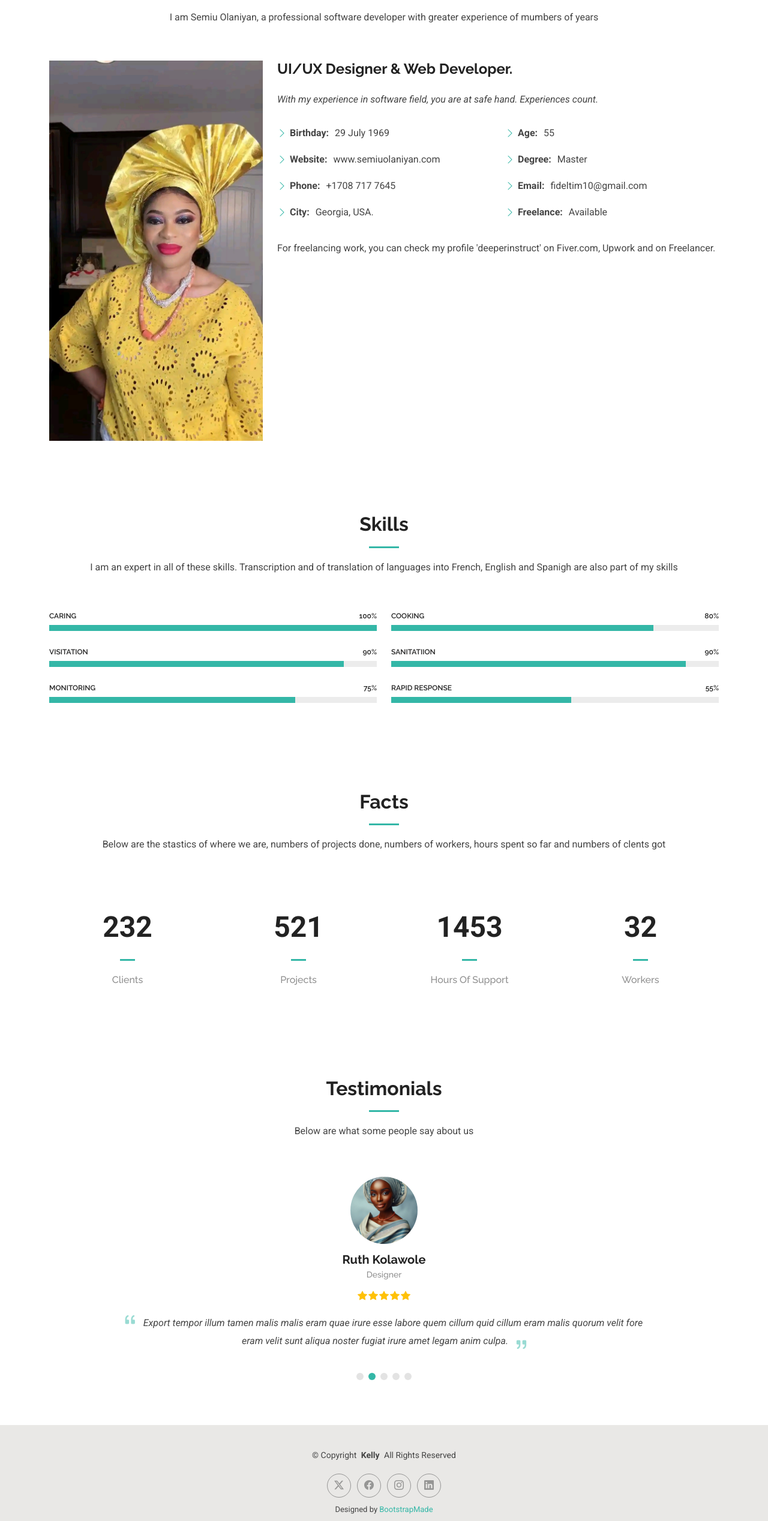
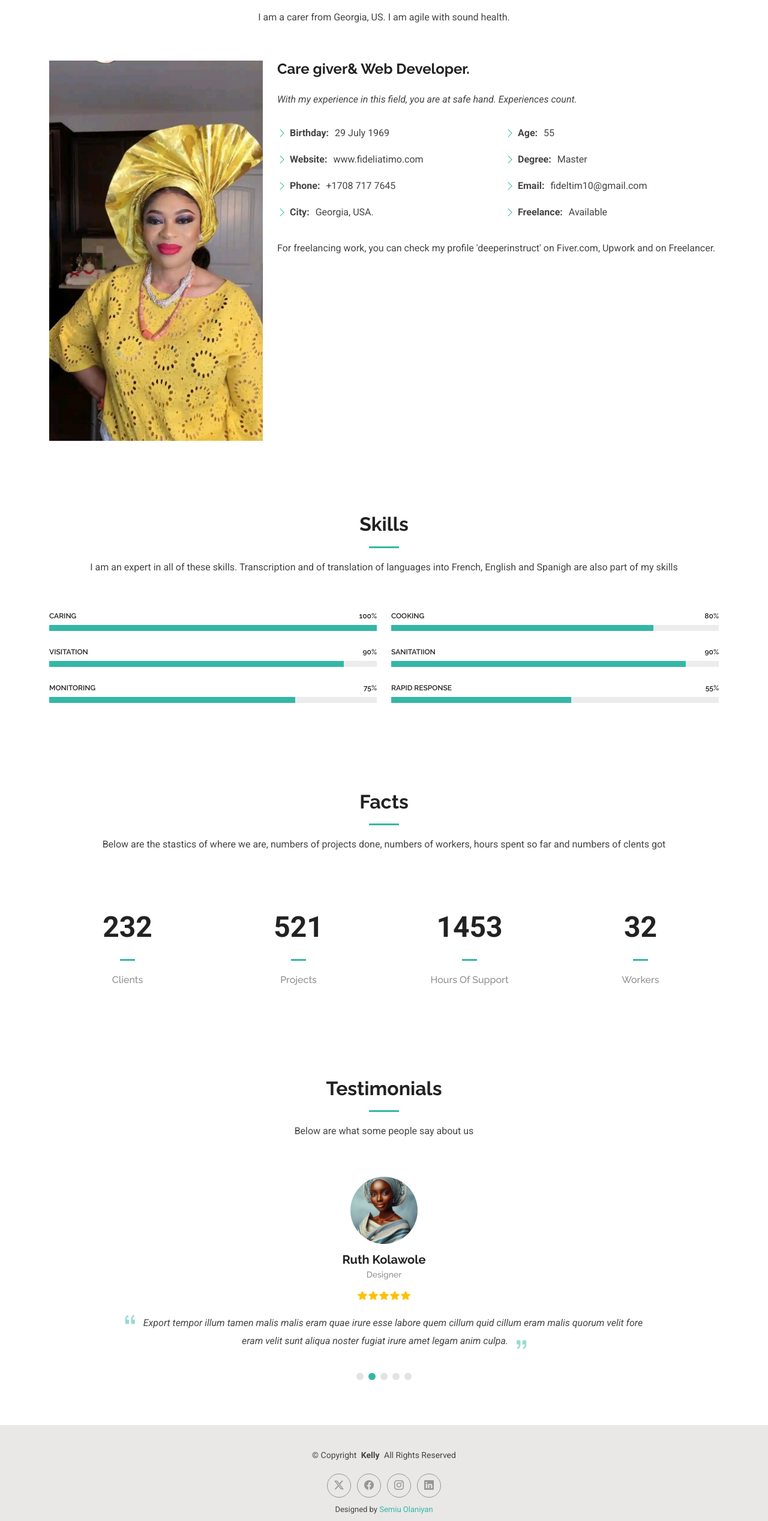
Before and after one commit to Dayotech/fidelia-Portf, a plain HTML site: page about.html in a window 1280 px wide. Shown: the part 204-2740 px from the top of the page at 60% size. Drawn offline with Linux system fonts and the light colour scheme.

Commit message:
name of design is changed

```diff
--- a/about.html
+++ b/about.html
@@ -77,7 +77,7 @@
       <!-- Section Title -->
       <div class="container section-title" data-aos="fade-up">
         <h2>About</h2>
-        <p>I am Semiu Olaniyan, a professional software developer with greater experience of mumbers of years</p>
+        <p>I am a carer from Georgia, US. I am agile with sound health.</p>
       </div><!-- End Section Title -->
 
       <div class="container" data-aos="fade-up" data-aos-delay="100">
@@ -87,15 +87,15 @@
             <img src="assets/img/fidelia3.jpg.jpg" class="img-fluid" alt="">
           </div>
           <div class="col-lg-8 content">
-            <h2>UI/UX Designer &amp; Web Developer.</h2>
+            <h2>Care giver&amp; Web Developer.</h2>
             <p class="fst-italic py-3">
-              With my experience in software field, you are at safe hand. Experiences count.
+              With my experience in this  field, you are at safe hand. Experiences count.
             </p>
             <div class="row">
               <div class="col-lg-6">
                 <ul>
                   <li><i class="bi bi-chevron-right"></i> <strong>Birthday:</strong> <span>29 July 1969</span></li>
-                  <li><i class="bi bi-chevron-right"></i> <strong>Website:</strong> <span>www.semiuolaniyan.com</span></li>
+                  <li><i class="bi bi-chevron-right"></i> <strong>Website:</strong> <span>www.fideliatimo.com</span></li>
                   <li><i class="bi bi-chevron-right"></i> <strong>Phone:</strong> <span>+1708 717 7645</span></li>
                   <li><i class="bi bi-chevron-right"></i> <strong>City:</strong> <span>Georgia, USA.</span></li>
                 </ul>
@@ -371,7 +371,7 @@
         <!-- You can delete the links only if you've purchased the pro version. -->
         <!-- Licensing information: https://bootstrapmade.com/license/ -->
         <!-- Purchase the pro version with working PHP/AJAX contact form: [buy-url] -->
-        Designed by <a href="https://bootstrapmade.com/">BootstrapMade</a>
+        Designed by <a href="https://bootstrapmade.com/"> Semiu Olaniyan</a>
       </div>
     </div>
 
```
Also changed, not shown: contact.html (+5 -5 lines), index.html (+2 -2 lines), portfolio-details.html (+1 -1 lines), portfolio.html (+1 -1 lines), resume.html (+3 -3 lines), services.html (+1 -1 lines), starter-page.html (+1 -1 lines).
